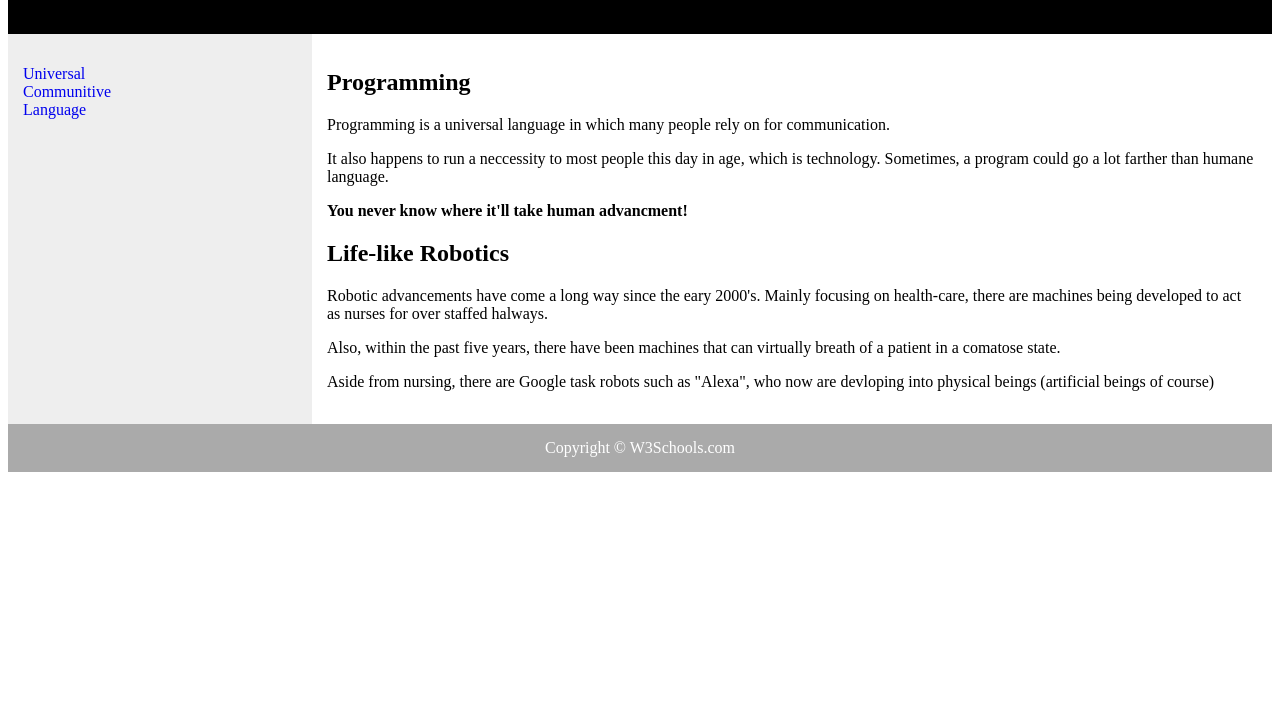
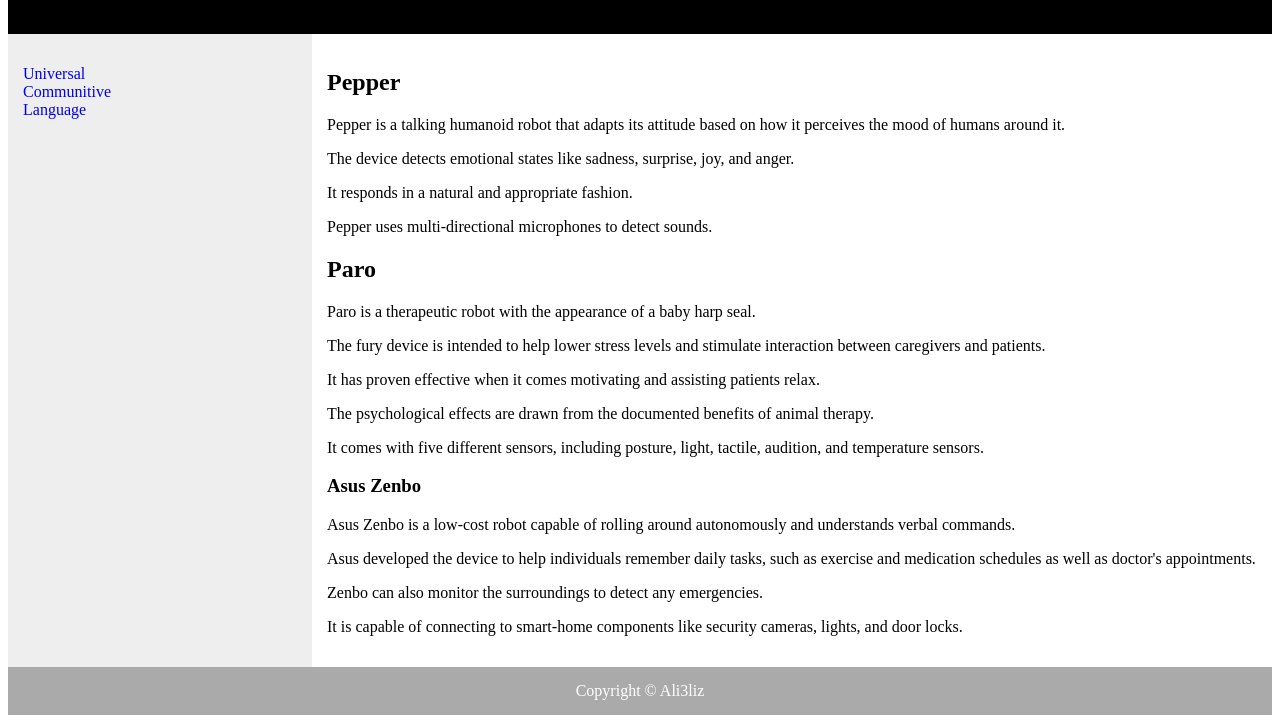
Before and after one commit to Ali3liz/Ali3liz.github.io, a plain HTML site: page index.html in a window 1280 px wide. Shown: the part 84-807 px from the top of the page. Drawn offline with Linux system fonts and the light colour scheme.

Commit message:
Update index.html

```diff
--- a/index.html
+++ b/index.html
@@ -54,23 +54,32 @@ footer {background: #aaa;color:white;}
 </nav>
 
 <article class="article">
-  <h1>Programming</h1>
-  <p>Programming is a universal language in which many people rely on for communication.</p>
-  <p>It also happens to run a neccessity to most people this day in age, which is technology. Sometimes, a program could go a lot farther than humane language.</p>
-  <p><strong>You never know where it'll take human advancment!</strong></p>
+    <h1>Pepper</h1>
+  <p>   Pepper is a talking humanoid robot that adapts its attitude based on how it perceives the mood of humans around it.</p>
+  <p>The device detects emotional states like sadness, surprise, joy, and anger.</p>
+  <p>It responds in a natural and appropriate fashion.</p>
+  <p>Pepper uses multi-directional microphones to detect sounds.</p>
 
-  <h2>Life-like Robotics</h2>
-  <p> Robotic advancements have come a long way since the eary 2000's. Mainly focusing on health-care, there are machines being developed to act as nurses for over staffed halways.<p>
-  <p> Also, within the past five years, there have been machines that can virtually breath of a patient in a comatose state.</p>
-  <p> Aside from nursing, there are Google task robots such as "Alexa", who now are devloping into physical beings (artificial beings of course)</p>
 
-  <h3>
-  <p>
-  <p>
-  <p>
+
+    <h2>Paro</h2>
+  <p>  Paro is a therapeutic robot with the appearance of a baby harp seal.
+  <p>The fury device is intended to help lower stress levels and stimulate interaction between caregivers and patients.</p>
+  <p>It has proven effective when it comes motivating and assisting patients relax.</p>
+  <p>The psychological effects are drawn from the documented benefits of animal therapy.</p>
+  <p>It comes with five different sensors, including posture, light, tactile, audition, and temperature sensors.</p>
+
+
+
+    <h3>Asus Zenbo</h3>
+  <p>Asus Zenbo is a low-cost robot capable of rolling around autonomously and understands verbal commands.</p>
+  <p>Asus developed the device to help individuals remember daily tasks, such as exercise and medication schedules as well as doctor's appointments.</p>
+  <p>Zenbo can also monitor the surroundings to detect any emergencies.</p>
+  <p>It is capable of connecting to smart-home components like security cameras, lights, and door locks.</p>
+
   </article>
 
-<footer>Copyright &copy; W3Schools.com</footer>
+<footer>Copyright &copy; Ali3liz</footer>
 </div>
 
 </body>
```
